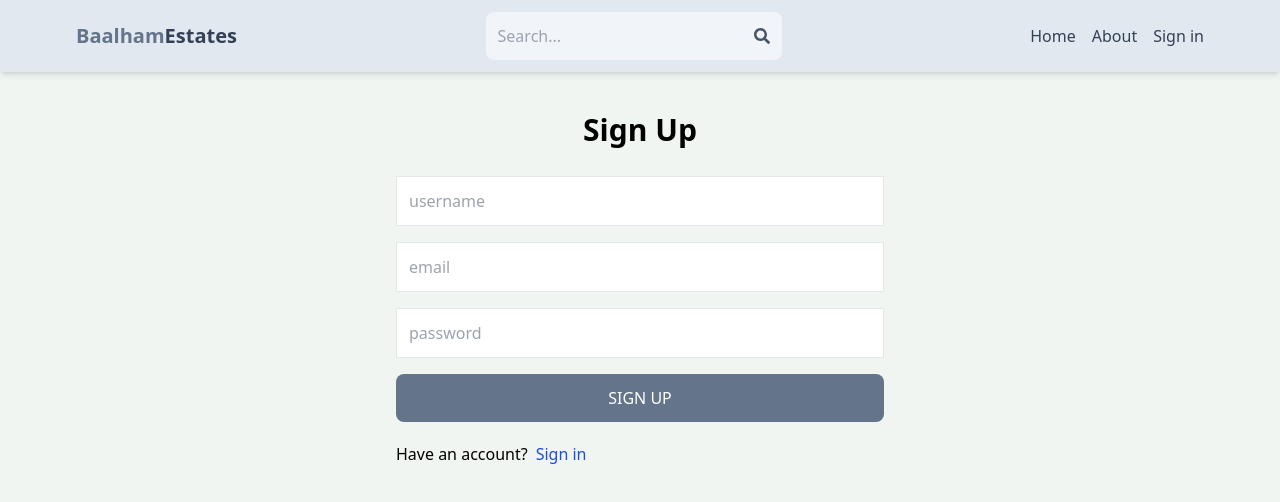
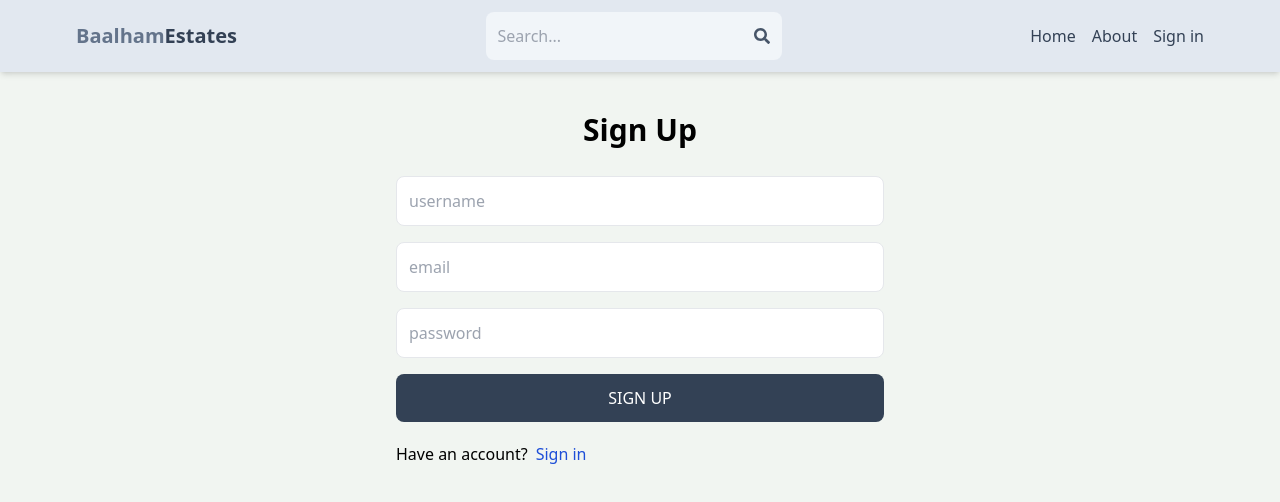
Before and after one commit to gabaal/mern-estate, a React (Vite) app in the folder client/: page /sign-up in a window 1280 px wide. Shown: the top 502 px of the page. Built offline with nearby package versions, Linux system fonts and the light colour scheme.

Commit message:
completed sign up page functionality

```diff
--- a/client/src/pages/SignUp.jsx
+++ b/client/src/pages/SignUp.jsx
@@ -1,27 +1,74 @@
-import { Link } from "react-router-dom";
+import { useState } from "react";
+import { Link, useNavigate } from "react-router-dom";
 
 export default function SignUp() {
+  const [formData, setFormData] = useState({});
+  const [error, setError] = useState(null);
+  const [loading, setLoading] = useState(false);
+  const navigate = useNavigate();
+  const handleChange = (e) => {
+    setFormData({
+      ...formData,
+      [e.target.id]: e.target.value,
+    });
+  };
+  const handleSubmit = async (e) => {
+    e.preventDefault();
+    try {
+      setLoading(true);
+      const res = await fetch("/api/auth/signup", {
+        method: "POST",
+        headers: {
+          "Content-Type": "application/json",
+        },
+        body: JSON.stringify(formData),
+      });
+      const data = await res.json();
+      console.log(data);
+      if (data.success === false) {
+        setLoading(false);
+        setError(data.message);
+        return;
+      }
+      setLoading(false);
+      setError(null);
+      navigate("/sign-in");
+    } catch (error) {
+      setLoading(false);
+      setError(error.message);
+    }
+  };
   return (
     <div className="p-3 max-w-lg mx-auto">
       <h1 className="text-3xl text-center font-semibold my-7">Sign Up</h1>
-      <form className="flex flex-col gap-4">
+      <form onSubmit={handleSubmit} className="flex flex-col gap-4">
         <input
           type="text"
           placeholder="username"
-          className="border p-3 rounded.lg id='username'"
+          className="border p-3 rounded-lg"
+          id="username"
+          onChange={handleChange}
         />
         <input
-          type="text"
+          type="email"
           placeholder="email"
-          className="border p-3 rounded.lg id='email'"
+          className="border p-3 rounded-lg"
+          id="email"
+          onChange={handleChange}
         />
         <input
-          type="text"
+          type="password"
           placeholder="password"
-          className="border p-3 rounded.lg id='password'"
+          className="border p-3 rounded-lg"
+          id="password"
+          onChange={handleChange}
         />
-        <button className="bg-slate-500 text-white p-3 rounded-lg uppercase hover:opacity-95 disabled:opacity-80">
-          Sign up
+
+        <button
+          disabled={loading}
+          className="bg-slate-700 text-white p-3 rounded-lg uppercase hover:opacity-95 disabled:opacity-80"
+        >
+          {loading ? "Loading..." : "Sign Up"}
         </button>
       </form>
       <div className="flex gap-2 mt-5">
@@ -30,6 +77,7 @@
           <span className="text-blue-700">Sign in</span>
         </Link>
       </div>
+      {error && <p className="text-red-500 mt-5">{error}</p>}
     </div>
   );
 }
--- a/client/vite.config.js
+++ b/client/vite.config.js
@@ -1,7 +1,16 @@
-import { defineConfig } from 'vite'
-import react from '@vitejs/plugin-react-swc'
+import { defineConfig } from "vite";
+import react from "@vitejs/plugin-react-swc";
 
 // https://vitejs.dev/config/
 export default defineConfig({
+  server: {
+    proxy: {
+      "/api": {
+        target: "http://localhost:3007",
+        secure: false,
+      },
+    },
+  },
+
   plugins: [react()],
-})
+});
```
